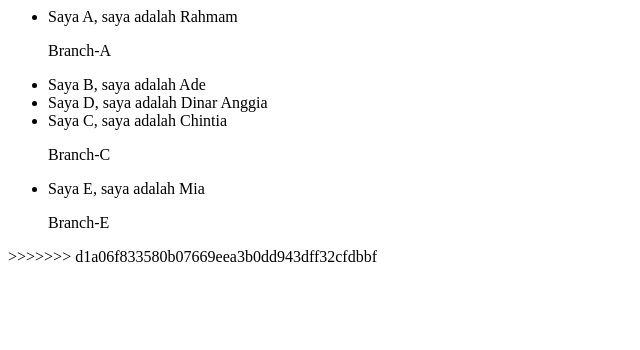
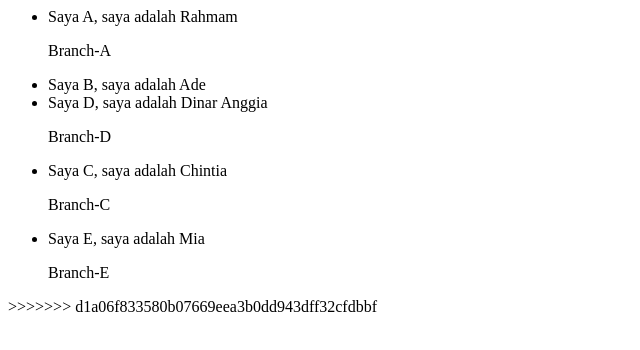
Before and after one commit to alpha241412/project1, a plain HTML site: page index.html in a window 1280 px wide. Shown: the whole page, without its empty margins (0-640 px from the left). Drawn offline with Linux system fonts and the light colour scheme.

Commit message:
Branch D
Commit branch D

```diff
--- a/index.html
+++ b/index.html
@@ -6,6 +6,7 @@
             <p>Branch-A</p>
             <li>Saya B, saya adalah Ade</li>
             <li>Saya D, saya adalah Dinar Anggia</li>
+            <p>Branch-D</p>
             <li>Saya C, saya adalah Chintia</li>
             <p>Branch-C</p>
             <li>Saya E, saya adalah Mia</li>
```
